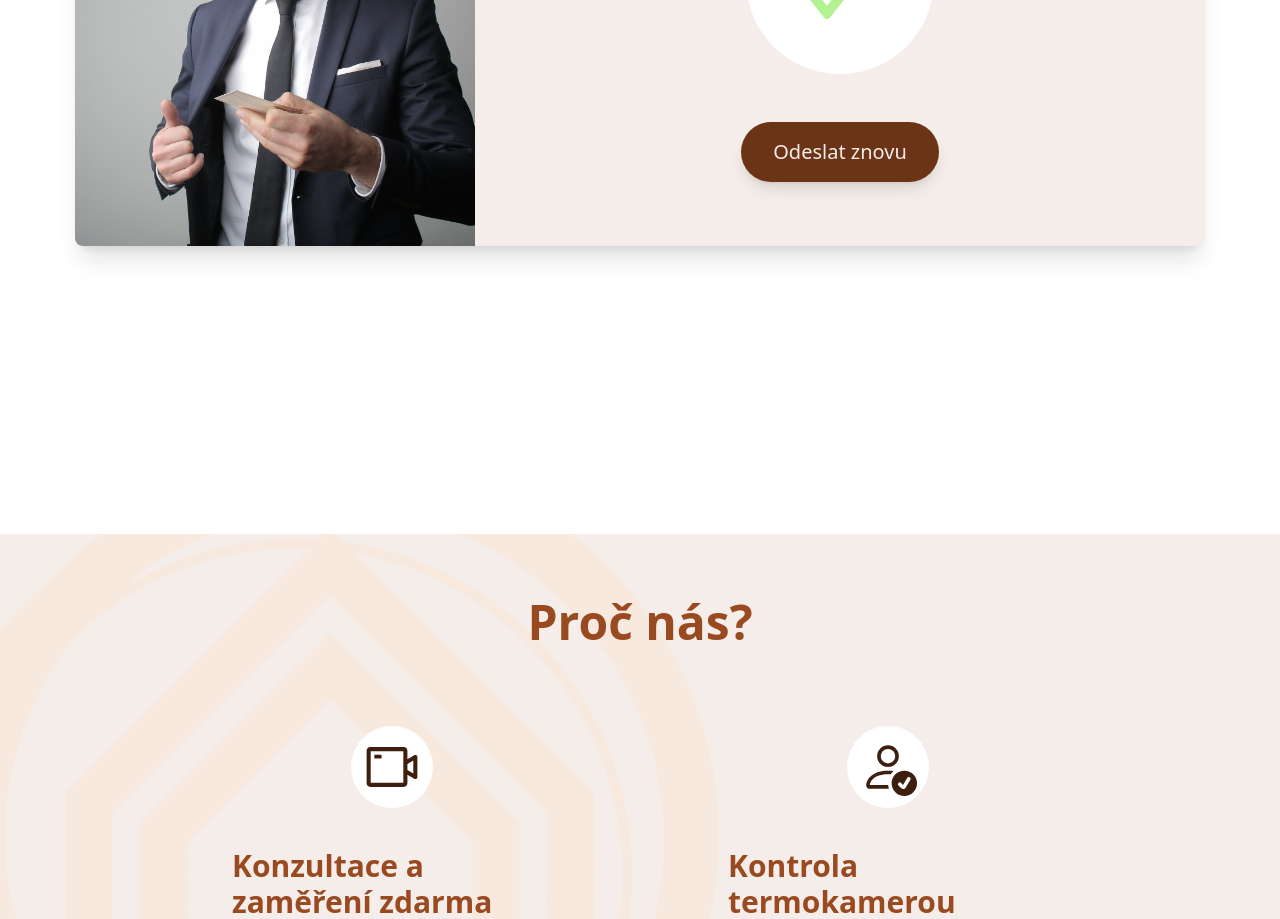
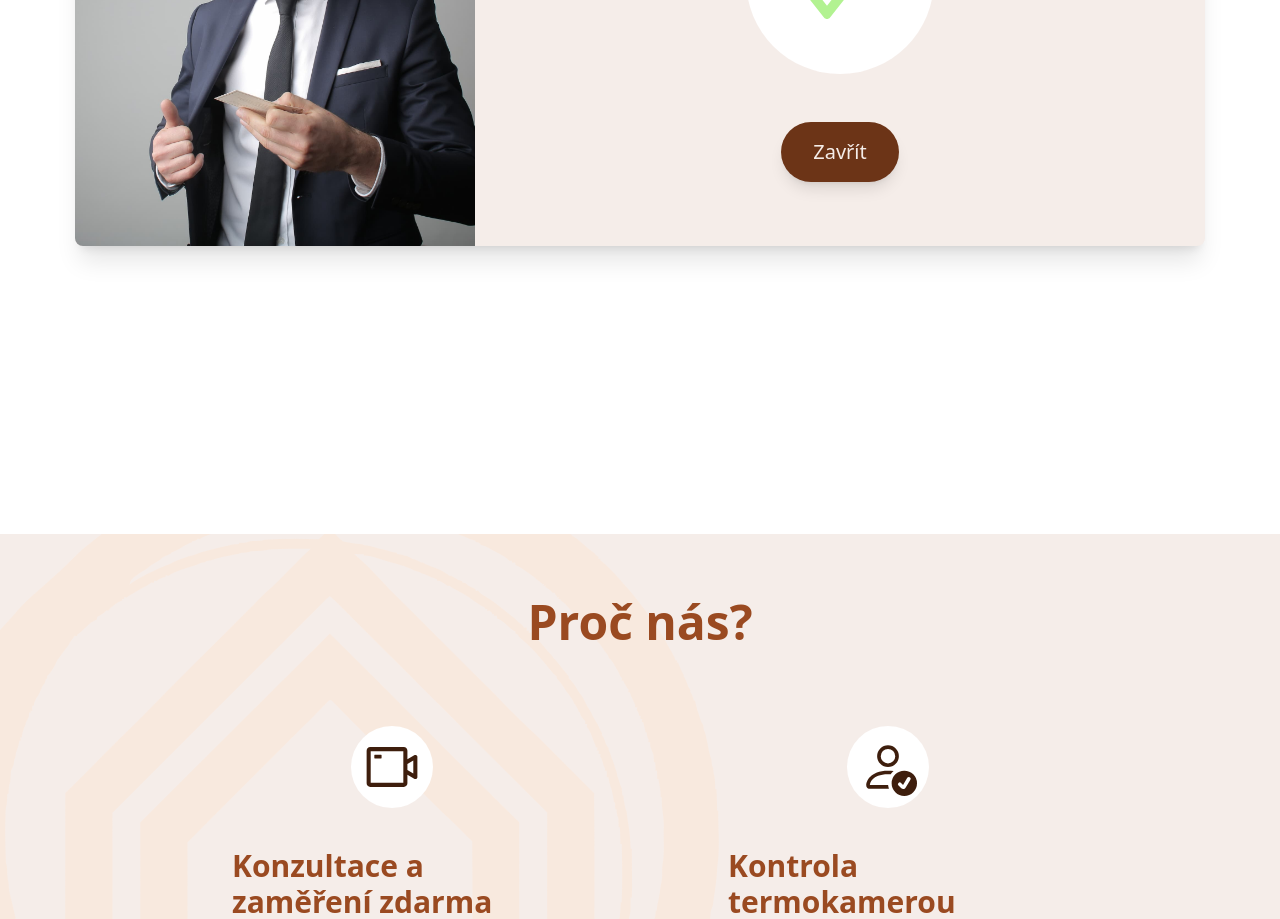
Before and after one commit to OndrejJuda/tepelne-izolace, a Next.js app: page / in a window 1280 px wide. Shown: the part 1200-2119 px from the top of the page. Built offline with nearby package versions, Linux system fonts and the light colour scheme.

Commit message:
button name

```diff
--- a/components/Form.jsx
+++ b/components/Form.jsx
@@ -354,7 +354,7 @@ const Form = () => {
                   setShowValid(false);
                 }}
               >
-                Odeslat znovu
+                Zavřít
               </button>
             </div>
           )
```
